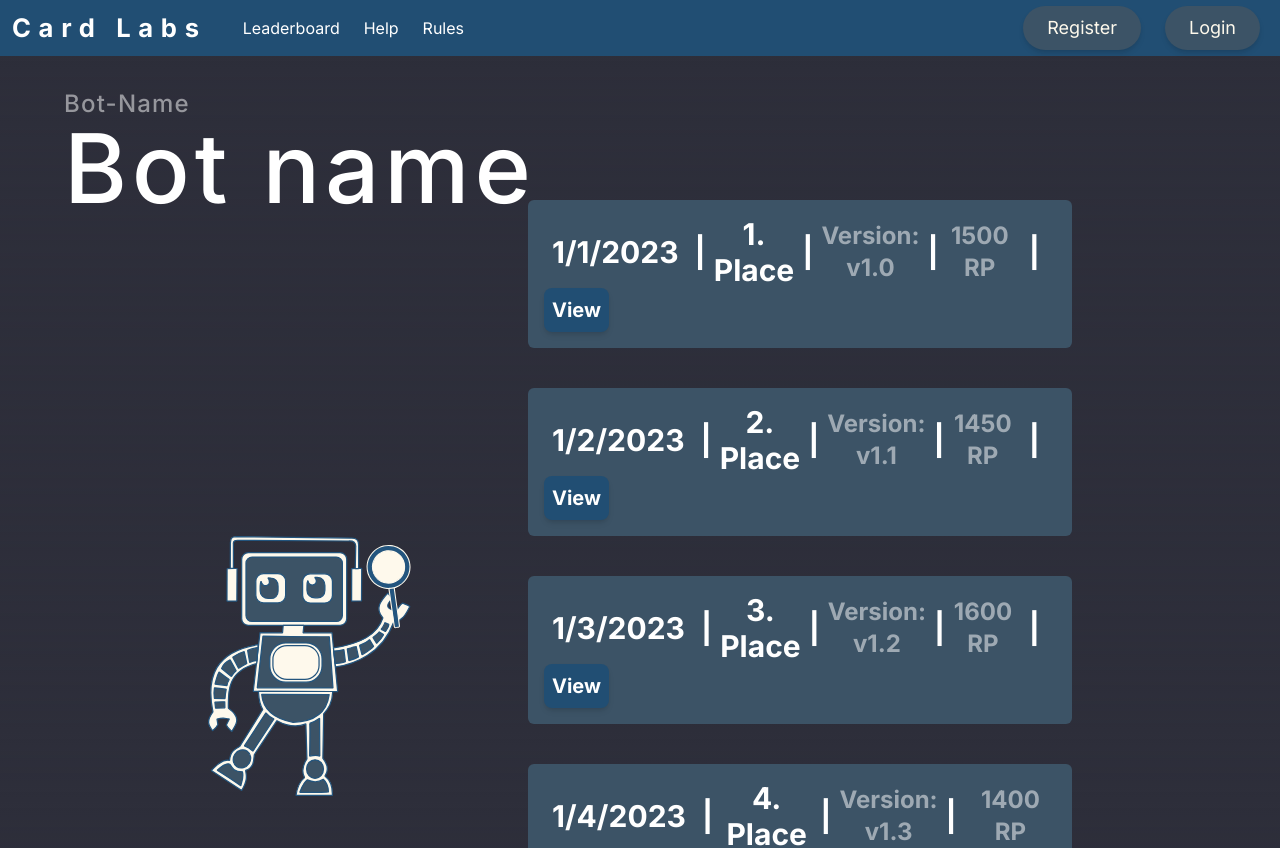
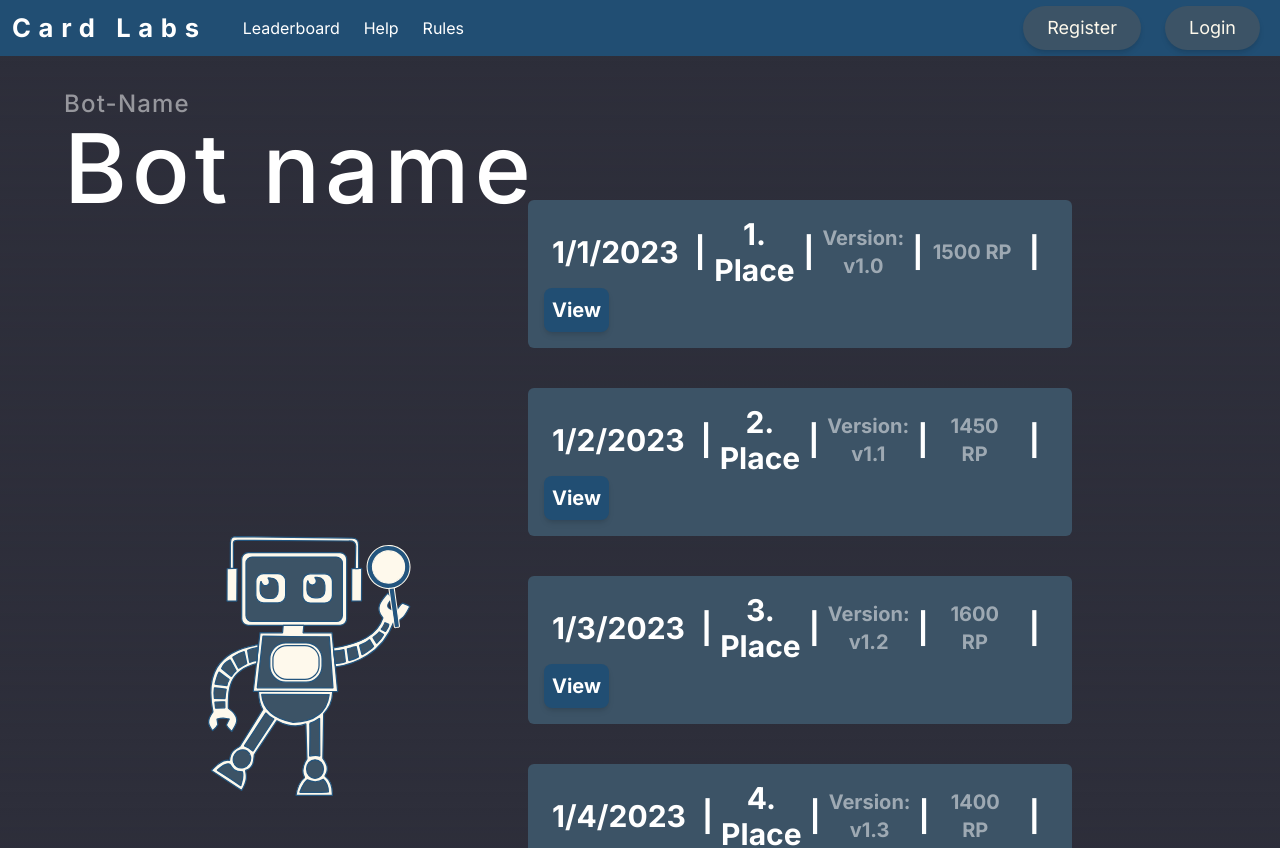
Before and after one commit to flofriday/CardLabs, a Next.js app in the folder frontend/: page /bot/matchOverview in a window 1280 px wide. Shown: the top 848 px of the page. Built offline with nearby package versions, Linux system fonts and the light colour scheme; no server answers.

Commit message:
[#20] - Update frontend page so that it is no longer scrollable

```diff
--- a/frontend/app/bot/matchOverview/MatchOverviewEntry.tsx
+++ b/frontend/app/bot/matchOverview/MatchOverviewEntry.tsx
@@ -16,12 +16,12 @@ export default function MatchOverviewEntry({ entry }: Props): JSX.Element {
           {entry.place}. Place
         </p>
         <p className="ml-2 text-3xl text-center">|</p>
-        <p className="flex-1 ml-2 text-xl opacity-50 text-center sm:text-base md:text-lg lg:text-xl xl:text-2xl">
+        <p className="flex-1 ml-2 text-xl opacity-50 text-center sm:text-sm md:text-base lg:text-lg xl:text-xl">
           {" "}
           Version: {entry.botVersion}
         </p>
         <p className="ml-2 text-3xl text-center">|</p>
-        <p className="flex-1 ml-2 text-xl opacity-50 text-center sm:text-base md:text-lg lg:text-xl xl:text-2xl">
+        <p className="flex-1 ml-2 text-xl opacity-50 text-center sm:text-sm md:text-base lg:text-lg xl:text-xl">
           {entry.scoreDevelopment} RP
         </p>
         <p className="mx-4 text-3xl text-center">|</p>
```
